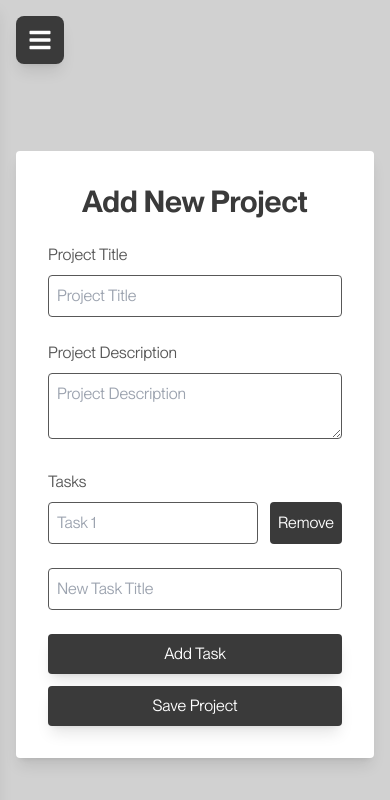
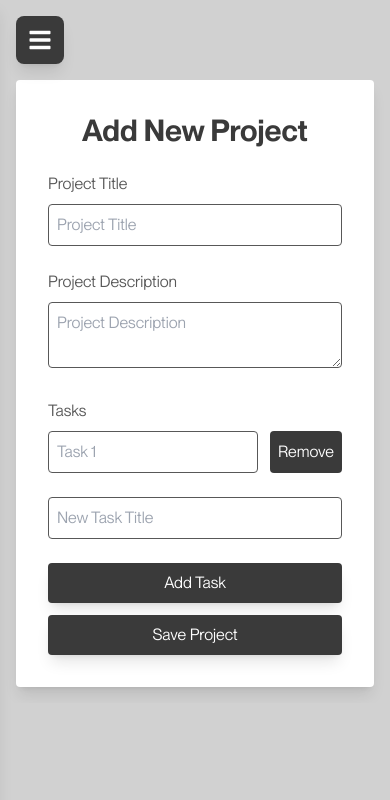
Before and after one commit to 66HEX/checkmate, a Next.js app: page /projects/new in a window 390 px wide. Shown: the top 800 px of the page. Built offline with nearby package versions, Linux system fonts and the light colour scheme; no server answers; sample sign-in values are in the browser's storage.

Commit message:
added margin on mobile

```diff
--- a/app/projects/new/page.tsx
+++ b/app/projects/new/page.tsx
@@ -154,7 +154,7 @@ export default function NewProjectForm() {
     }
 
     return (
-        <div className="w-screen min-h-svh flex flex-col items-center justify-center font-NeueMontreal p-4 md:p-8 lg:p-12 xl:p-16 bg-lightgray">
+        <div className="w-screen flex flex-col items-center justify-center font-NeueMontreal p-4 md:p-8 lg:p-12 xl:p-16 bg-lightgray">
             <form
                 onSubmit={handleSubmit}
                 className="bg-offwhite p-8 rounded shadow-lg w-full max-w-lg mt-16 md:mt-0"
```
